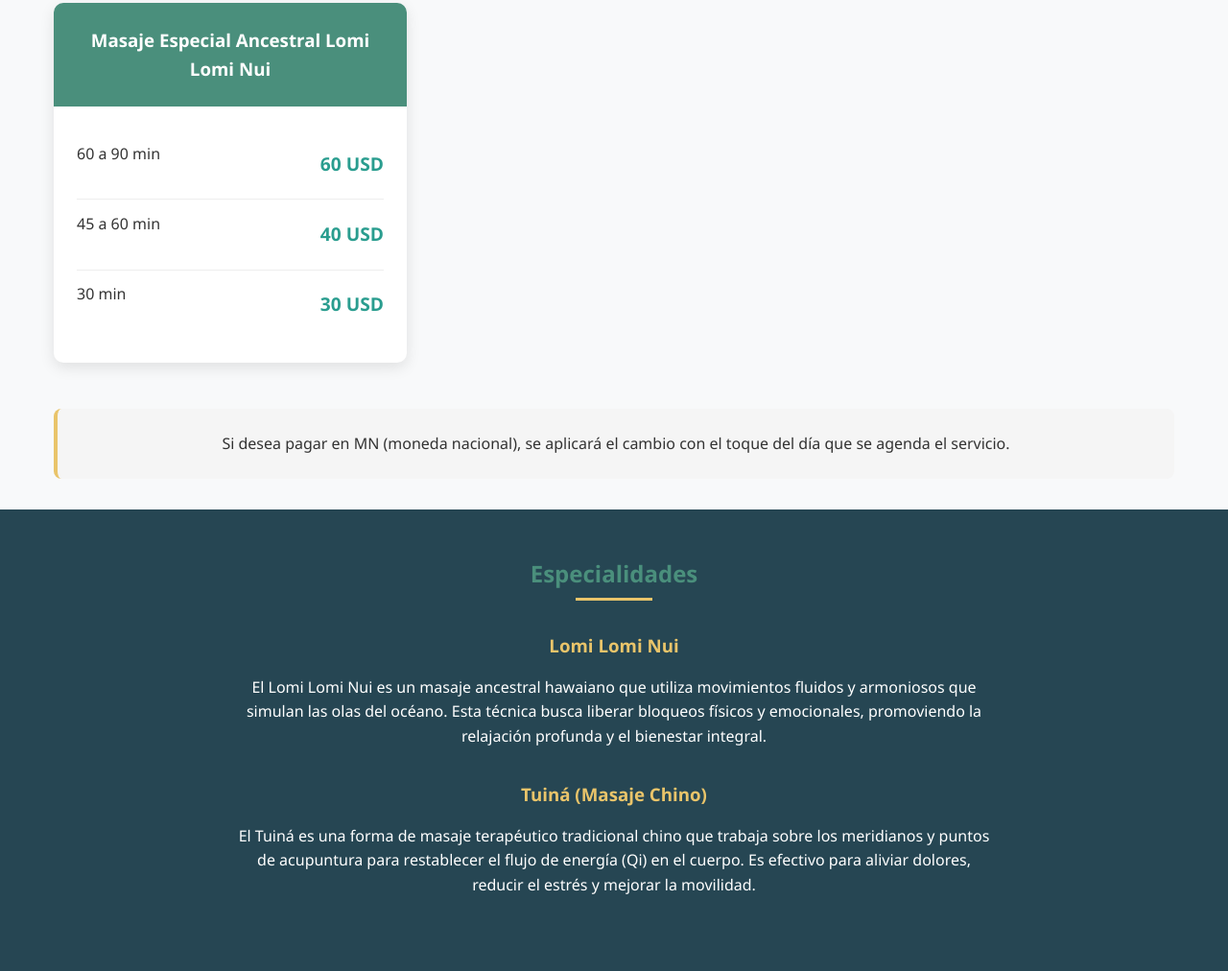
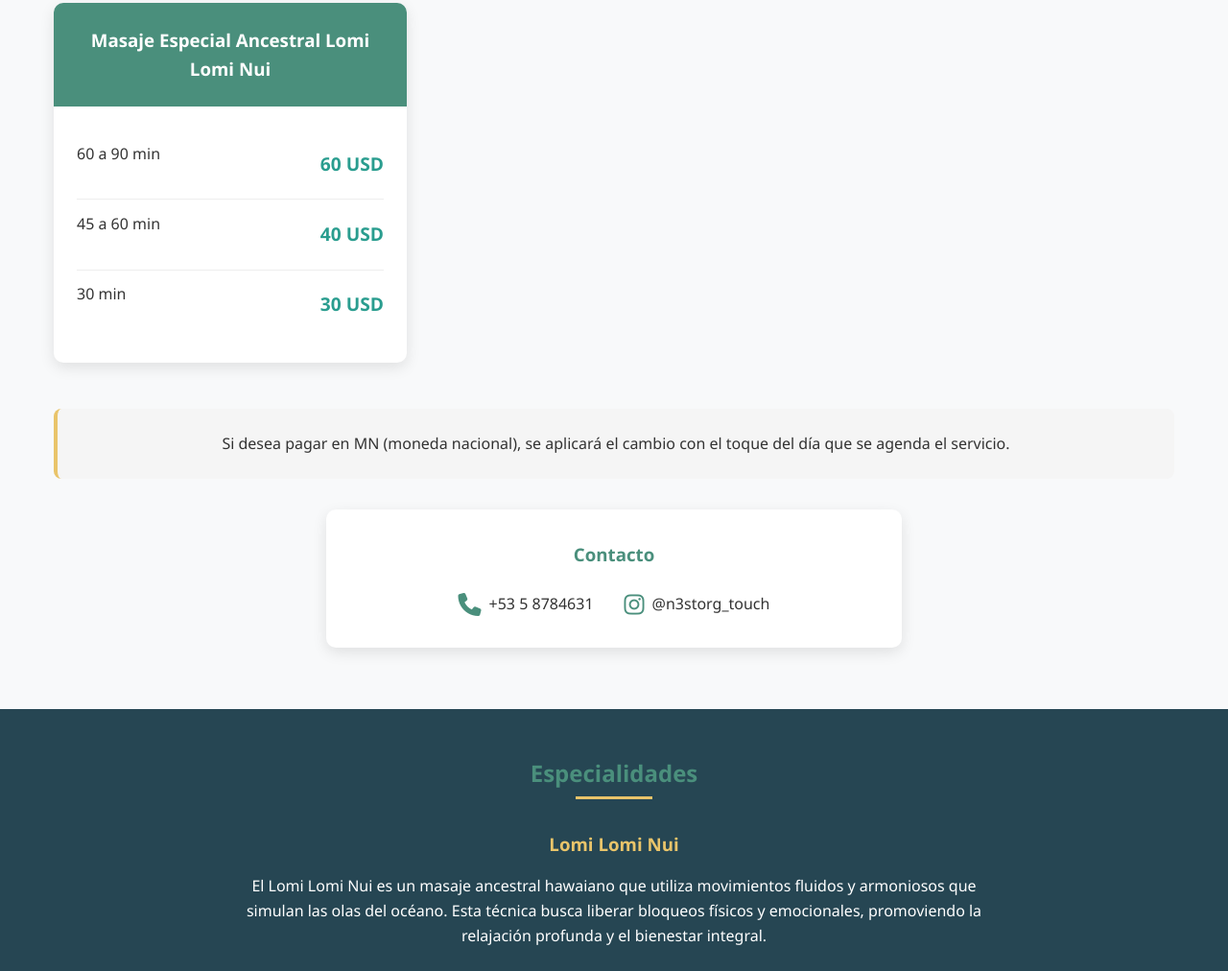
Before and after one commit to Manulynx/Nestor, a plain HTML site: page main.html in a window 1280 px wide. Shown: the part 721-1733 px from the top of the page at 96% size. Drawn offline with Linux system fonts and the light colour scheme.

Commit message:
Contacto

```diff
--- a/main.html
+++ b/main.html
@@ -4,6 +4,7 @@
     <meta charset="UTF-8">
     <meta name="viewport" content="width=device-width, initial-scale=1.0">
     <title>Nestor Gerardo - Masajes Terapéuticos</title>
+    <link rel="stylesheet" href="https://cdnjs.cloudflare.com/ajax/libs/font-awesome/6.4.0/css/all.min.css">
     <style>
         :root {
             --primary: #4a8f7c;
@@ -152,6 +153,46 @@
             border-left: 4px solid var(--secondary);
         }
 
+        .contact-info {
+            text-align: center;
+            padding: 2rem;
+            background-color: white;
+            border-radius: 10px;
+            box-shadow: 0 5px 15px rgba(0, 0, 0, 0.1);
+            margin: 2rem auto;
+            max-width: 600px;
+        }
+
+        .contact-info h3 {
+            color: var(--primary);
+            margin-bottom: 1.5rem;
+        }
+
+        .contact-methods {
+            display: flex;
+            flex-wrap: wrap;
+            justify-content: center;
+            gap: 2rem;
+        }
+
+        .contact-method {
+            display: flex;
+            align-items: center;
+            gap: 0.5rem;
+            text-decoration: none;
+            color: var(--text);
+            transition: color 0.3s ease;
+        }
+
+        .contact-method:hover {
+            color: var(--accent);
+        }
+
+        .contact-icon {
+            font-size: 1.5rem;
+            color: var(--primary);
+        }
+
         footer {
             background-color: var(--dark);
             color: white;
@@ -164,6 +205,11 @@
             .services {
                 grid-template-columns: 1fr;
             }
+
+            .contact-methods {
+                flex-direction: column;
+                gap: 1rem;
+            }
         }
     </style>
 </head>
@@ -171,7 +217,7 @@
     <header>
         <div class="logo">Nestor Gerardo</div>
         <h1>Masajes Terapéuticos</h1>
-        <p class="tagline">Especialista en Lomi Lomi Nui y Tuiná (Masaje Chino)</p>
+        <p class="tagline">Especialista en Lomi Lomi Nui (Masaje Hawaiano) y Tuiná (Masaje Chino)</p>
     </header>
 
     <div class="container">
@@ -254,6 +300,20 @@
         <div class="payment-note">
             <p>Si desea pagar en MN (moneda nacional), se aplicará el cambio con el toque del día que se agenda el servicio.</p>
         </div>
+
+        <div class="contact-info">
+            <h3>Contacto</h3>
+            <div class="contact-methods">
+                <a href="tel:+5358784631" class="contact-method">
+                    <i class="fas fa-phone contact-icon"></i>
+                    <span>+53 5 8784631</span>
+                </a>
+                <a href="https://www.instagram.com/n3storg_touch" target="_blank" class="contact-method">
+                    <i class="fab fa-instagram contact-icon"></i>
+                    <span>@n3storg_touch</span>
+                </a>
+            </div>
+        </div>
     </div>
 
     <div class="specialties">
```
